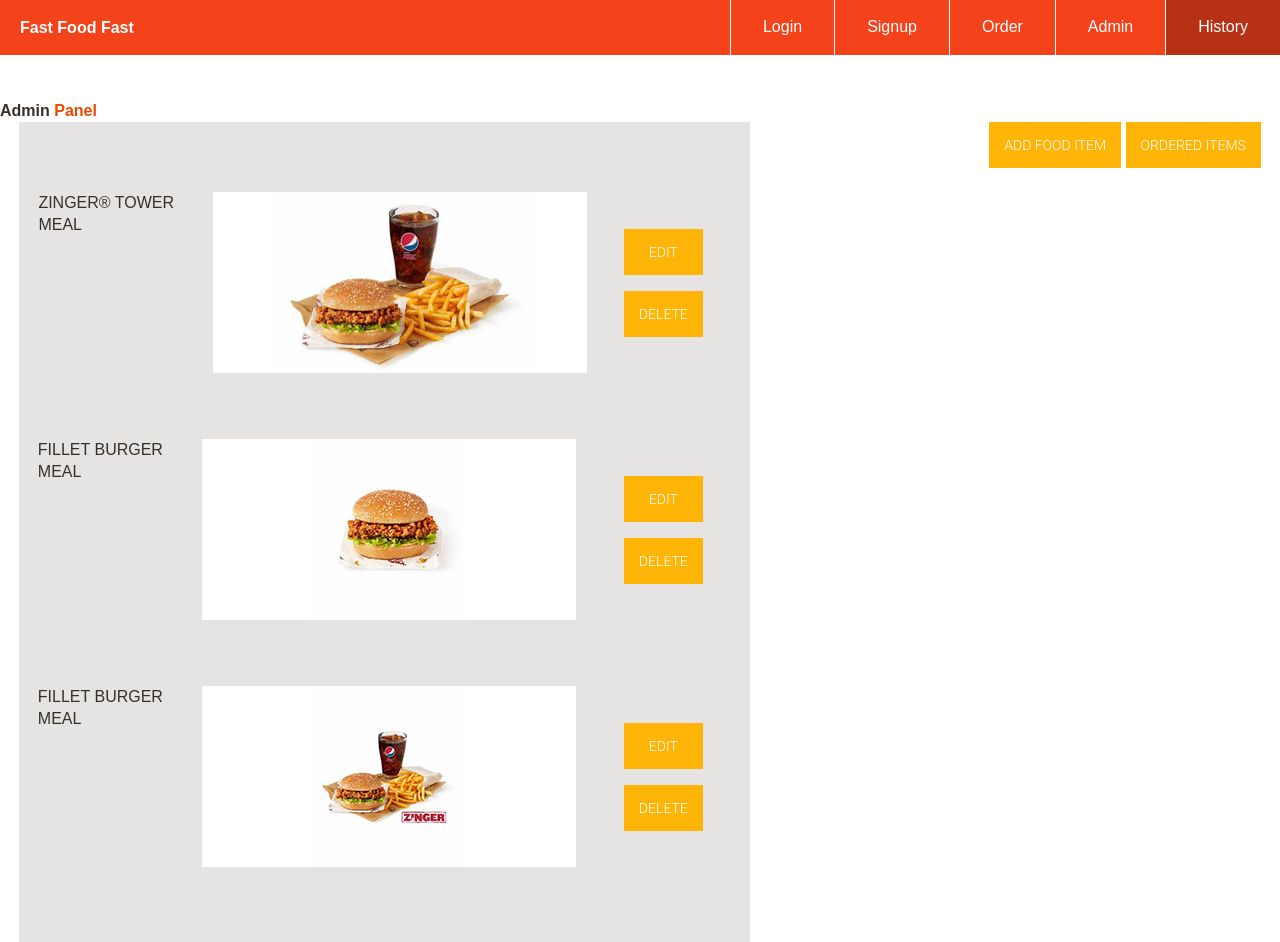
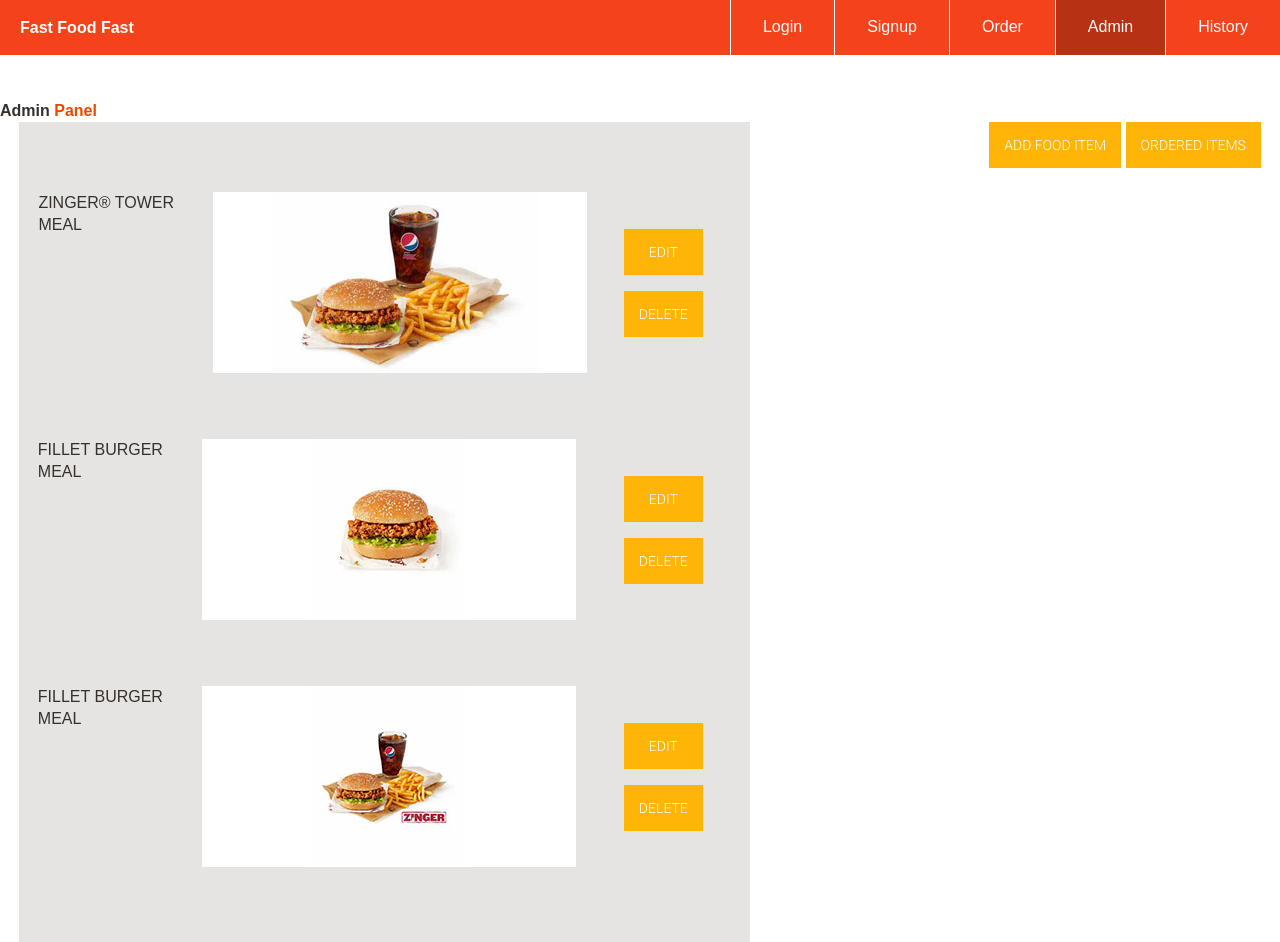
Before and after one commit to ClintMaruti/Fast-Food-Fast, a plain HTML site: page admin.html in a window 1280 px wide. Shown: the top 942 px of the page. Drawn offline with nearby package versions, Linux system fonts and the light colour scheme.

Commit message:
Update admin.html

```diff
--- a/admin.html
+++ b/admin.html
@@ -20,8 +20,8 @@
 <li class="menu-item "><a href="index.html" >Login</a></li>
 <li class="menu-item"><a href="signup.html" >Signup</a></li>
 <li class="menu-item "><a href="order.html" >Order</a></li>
-<li class="menu-item"><a href="admin.html" >Admin</a></li>
-<li class="menu-item active"><a href="history.html" >History</a></li>
+<li class="menu-item active"><a href="admin.html" >Admin</a></li>
+<li class="menu-item"><a href="history.html" >History</a></li>
 
 
 </ul>
```
